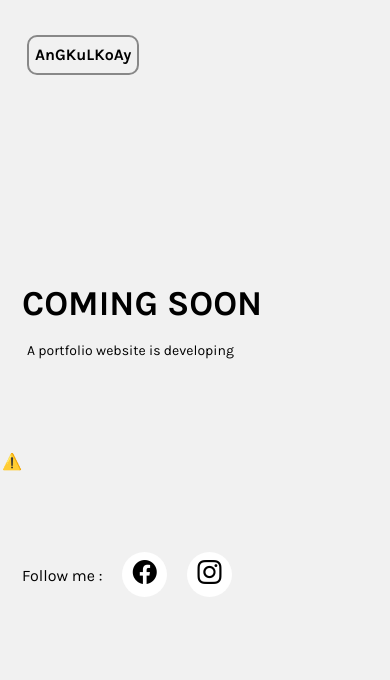
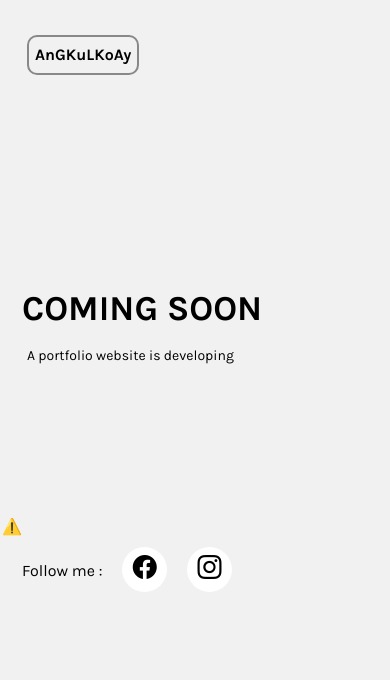
Before and after one commit to angkulkoay/angkulkoay.github.io, a plain HTML site: page index.html in a window 390 px wide. Drawn offline with nearby package versions, Linux system fonts and the light colour scheme; no server answers.

Commit message:
Add files via upload

```diff
--- a/assets/css/bd-coming-soon.css
+++ b/assets/css/bd-coming-soon.css
@@ -75,8 +75,8 @@ nav{
 
 .lottie_1
 {
-	margin-top: -110px;
-	margin-bottom: -110px;
+	margin-top: -20px;
+	margin-bottom: -210px;
 	margin-left: -35px;
 	z-index: -5;
 	position: relative;
@@ -86,8 +86,8 @@ nav{
     .lottie_1 {
     width: 300px;
 	height: 300px;
-	margin-top: -70px;
-	margin-bottom: -60px;
+	margin-top: -10px;
+	margin-bottom: -130px;
 	margin-left: -20px;} }
 
 p {
```
